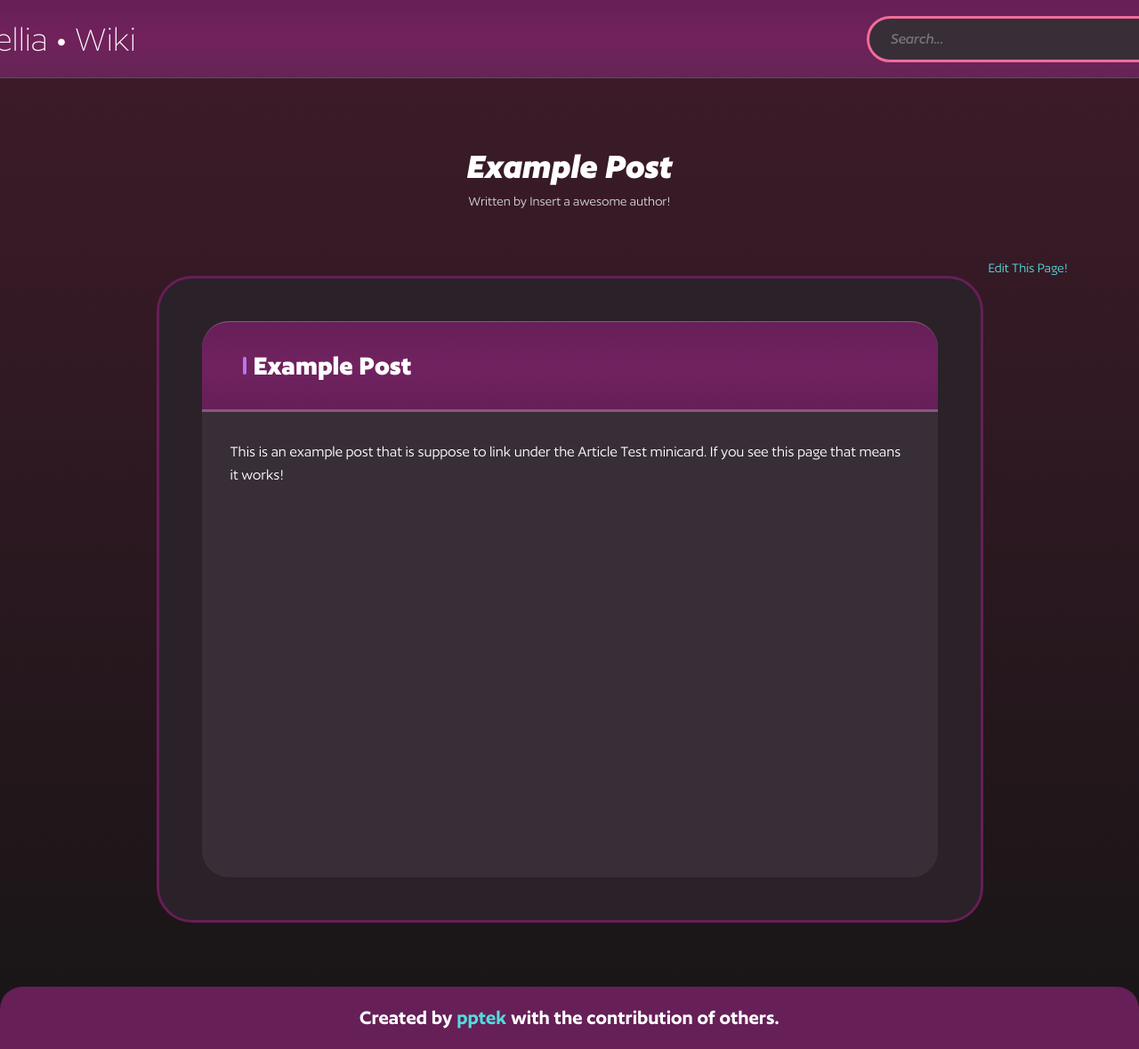
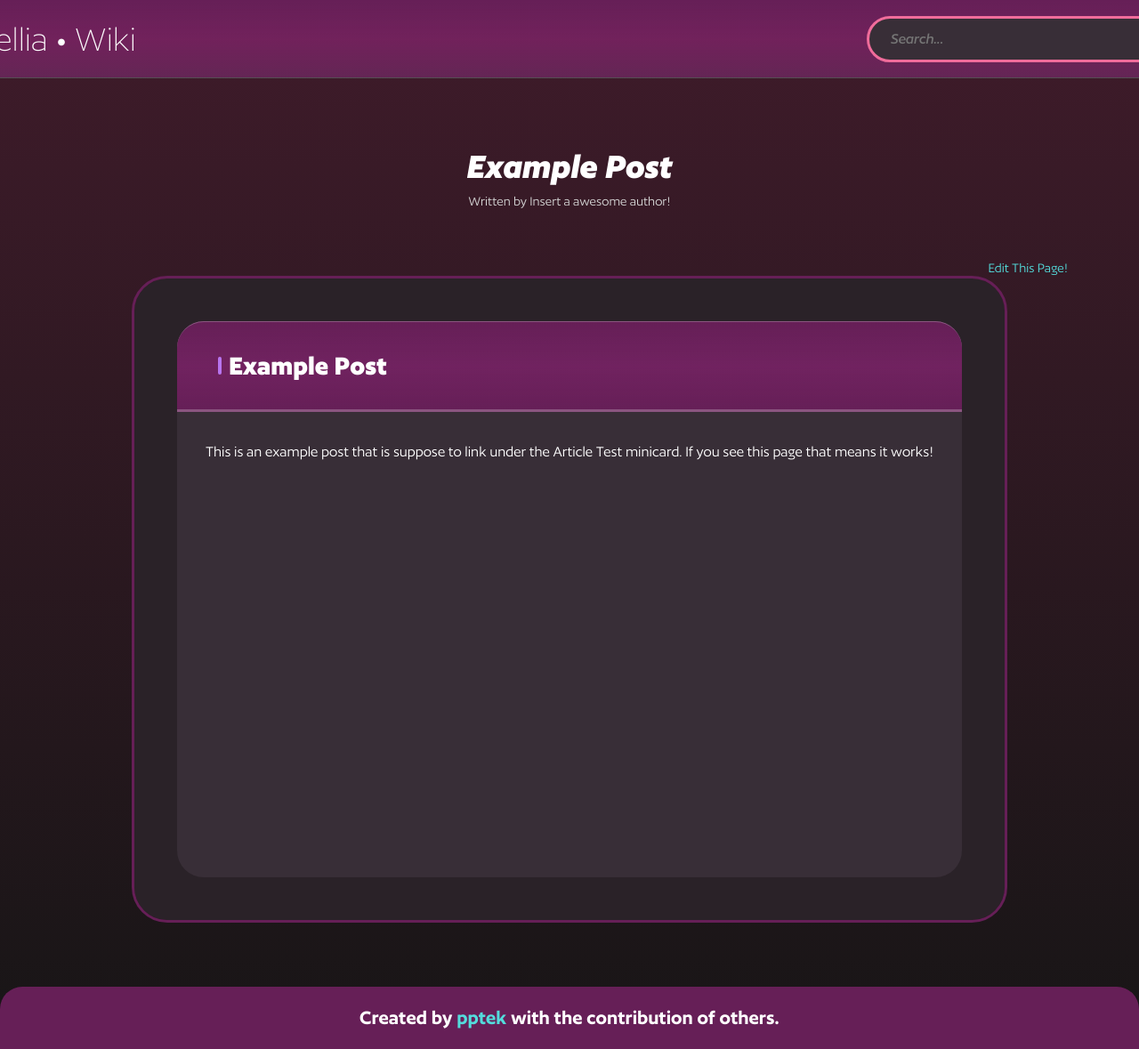
Before and after one commit to CamelliaCommunity/Wiki, a Jekyll site: the page built from _posts/2023-11-16-examplepost.md, in a window 1280 px wide and 1179 px high. Shown: the whole window at 89% size. Built offline with Jekyll 4.4.1, drawn with Linux system fonts in a browser that asks for light colours.

Commit message:
update scroll and post code

```diff
--- a/_layouts/post.html
+++ b/_layouts/post.html
@@ -3,14 +3,17 @@
 ---
 
 <!-- Main Page -->
+<style>
+  .card {
+    max-width: 1136px;
+  }
+</style>
 <main>
   <div id="titleContainer">
     <h1>{{ page.title }}</h1>
     <p id="footNote">Written by {{ page.author }}</p>
     <p id="footNoteRight">
-      <a
-        href="https://github.com/papertek/papertek.github.io/edit/beta/{{ page.path }}"
-        target="_blank"
+      <a href="https://github.com/papertek/papertek.github.io/edit/beta/{{ page.path }}" target="_blank"
         >Edit This Page!</a
       >
     </p>
--- a/assets/scripts/main.js
+++ b/assets/scripts/main.js
@@ -30,7 +30,7 @@
 
   // Check if user has scrolled a certain amount of pixels to the top
   // Used to be 200 then 198
-  if (window.scrollY <= 60) {
+  if (window.scrollY <= 222) {
     header.classList.remove('sticky');
   }
 };
```
